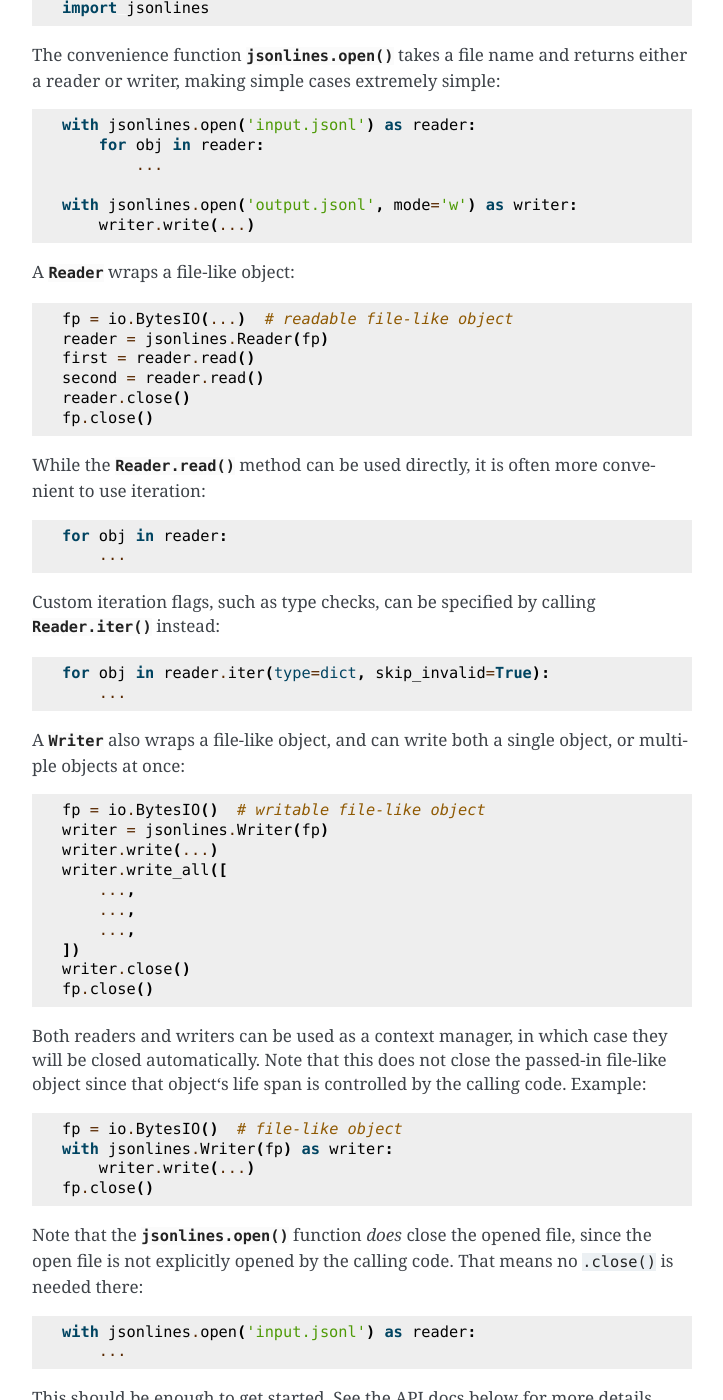
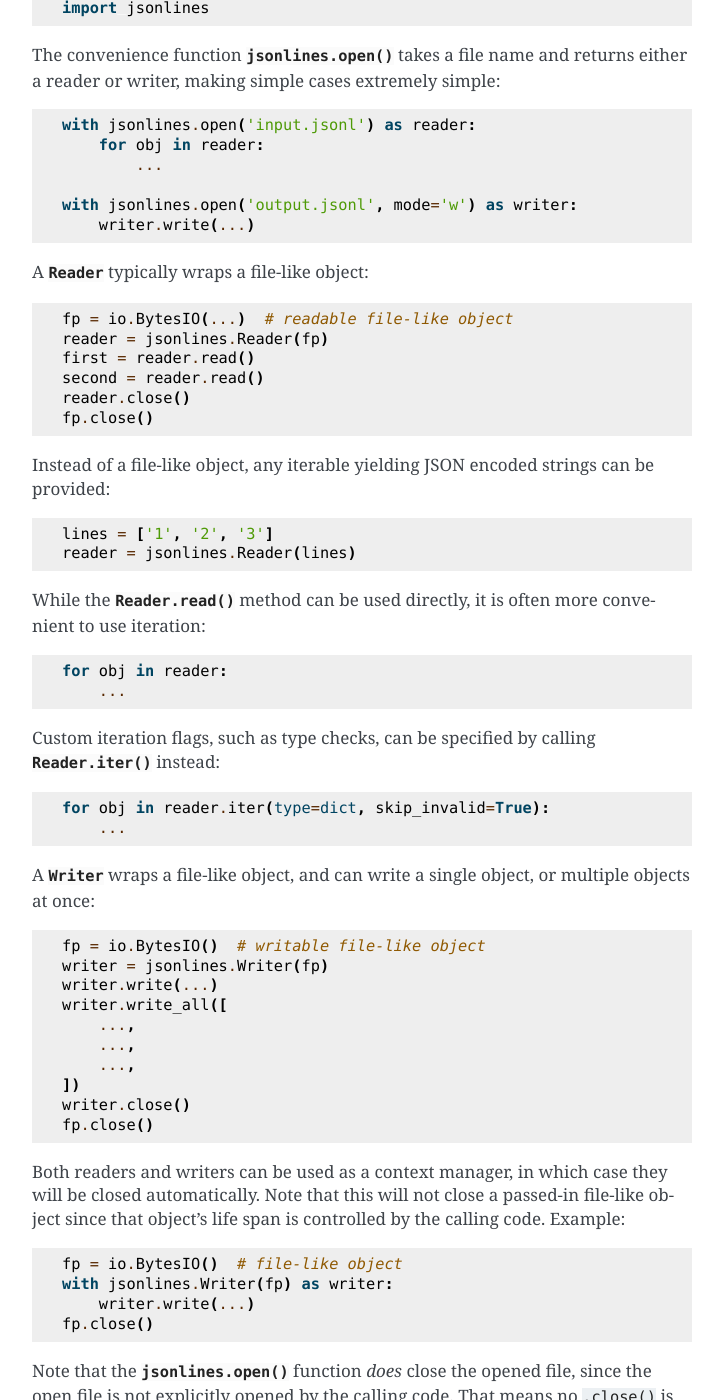
Before and after one commit to wbolster/jsonlines, a Sphinx documentation site: the page built from doc/index.rst, in a window 1280 px wide and 1400 px high, scrolled down 1199 px. Shown: the whole window, without its empty margins (388-1111 px from the left). Built offline with Sphinx 7.4.7, drawn with Linux system fonts in a browser that asks for light colours; some of the changed text lies outside the part shown.

Commit message:
rename first arg to Reader
…since it’s no longer limited to a file-like object, but just a plain
iterable (which includes readable file-like objects).

closes #23

```diff
--- a/doc/index.rst
+++ b/doc/index.rst
@@ -46,7 +46,7 @@ Features
 
 * Flexible :py:class:`~jsonlines.Writer`
 
-  * wraps a file-like object
+  * wraps a file-like object or any other iterable yielding lines
   * can produce compact output
   * can sort keys (deterministic output)
   * can flush the underlying stream after each write
@@ -84,8 +84,7 @@ simple::
   with jsonlines.open('output.jsonl', mode='w') as writer:
       writer.write(...)
 
-
-A :py:class:`Reader` wraps a file-like object::
+A :py:class:`Reader` typically wraps a file-like object::
 
   fp = io.BytesIO(...)  # readable file-like object
   reader = jsonlines.Reader(fp)
@@ -93,6 +92,12 @@ A :py:class:`Reader` wraps a file-like object::
   second = reader.read()
   reader.close()
   fp.close()
+
+Instead of a file-like object, any iterable yielding JSON encoded
+strings can be provided::
+
+  lines = ['1', '2', '3']
+  reader = jsonlines.Reader(lines)
 
 While the :py:meth:`Reader.read` method can be used directly, it is
 often more convenient to use iteration::
@@ -106,9 +111,8 @@ calling :py:meth:`Reader.iter()` instead::
   for obj in reader.iter(type=dict, skip_invalid=True):
       ...
 
-
-A :py:class:`Writer` also wraps a file-like object, and can
-write both a single object, or multiple objects at once::
+A :py:class:`Writer` wraps a file-like object, and can write a single
+object, or multiple objects at once::
 
   fp = io.BytesIO()  # writable file-like object
   writer = jsonlines.Writer(fp)
@@ -122,8 +126,8 @@ write both a single object, or multiple objects at once::
   fp.close()
 
 Both readers and writers can be used as a context manager, in which
-case they will be closed automatically. Note that this does not close
-the passed-in file-like object since that object‘s life span is
+case they will be closed automatically. Note that this will not close
+a passed-in file-like object since that object’s life span is
 controlled by the calling code. Example::
 
   fp = io.BytesIO()  # file-like object
```
Also changed, not shown: 1 other file.
